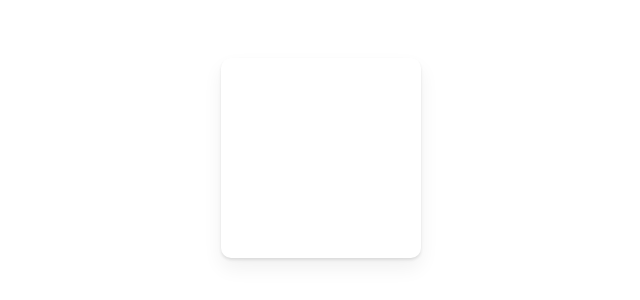
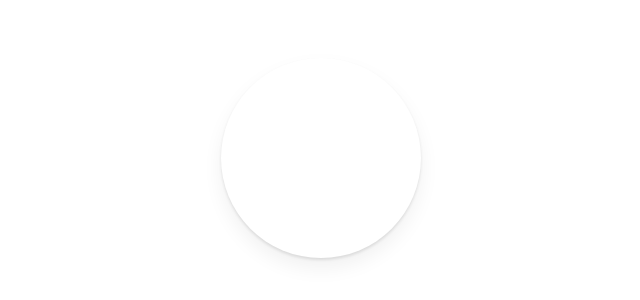
Before and after one commit to johj703/react_masterclass, a React (Create React App) app in the folder animation/: page / in a window 1280 px wide. Shown: the part 242-542 px from the top of the page, without its empty margins (319-959 px from the left). Built offline with nearby package versions, Linux system fonts and the light colour scheme.

Commit message:
animate를 props를 통해 사용

```diff
--- a/animation/src/App.tsx
+++ b/animation/src/App.tsx
@@ -20,7 +20,7 @@ const Box = styled(motion.div)`
 function App() {
   return (
    <Wrapper>
-    <Box />
+    <Box animate={{borderRadius: "100px"}} />
    </Wrapper>
   );
 }
```
